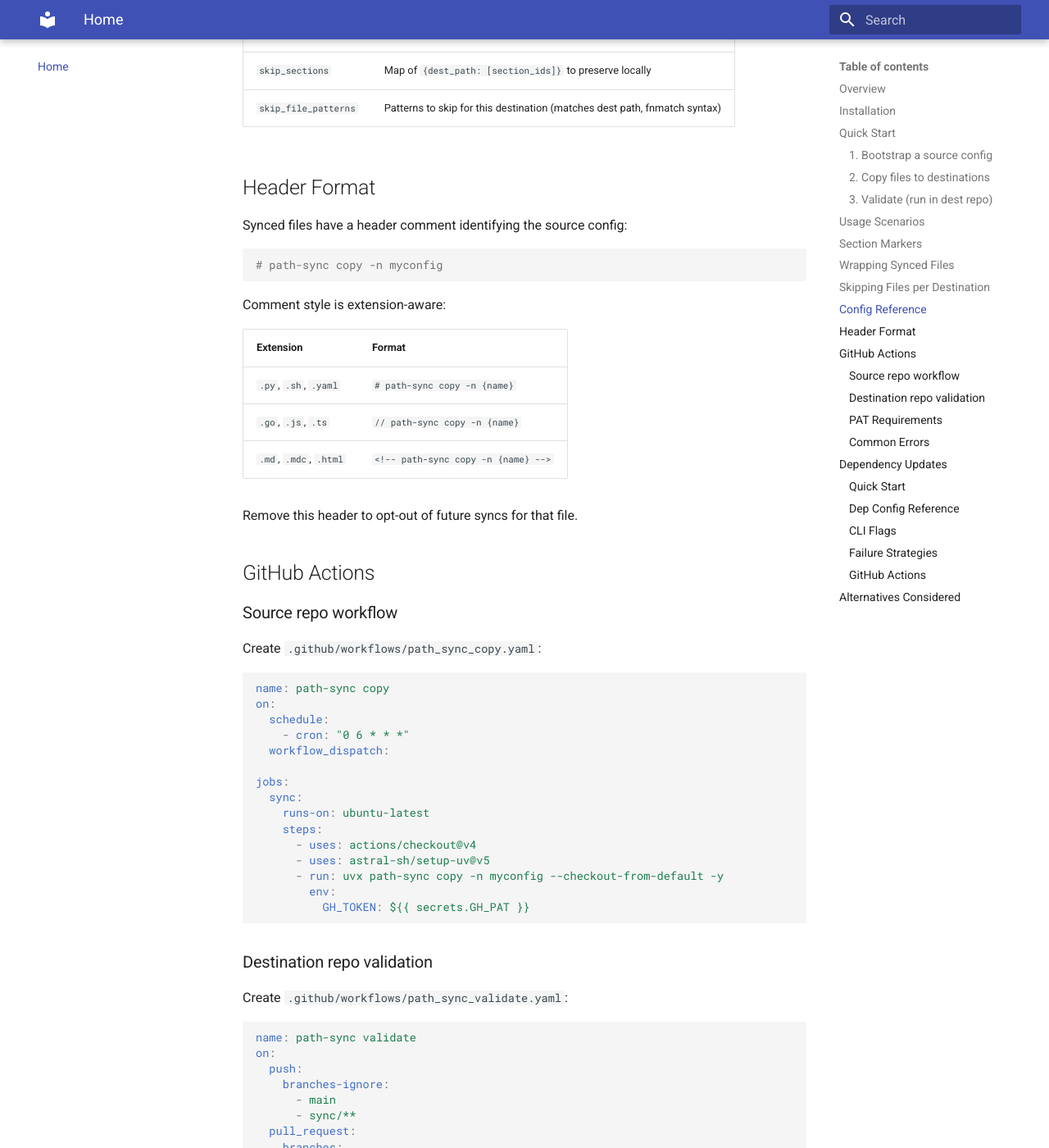
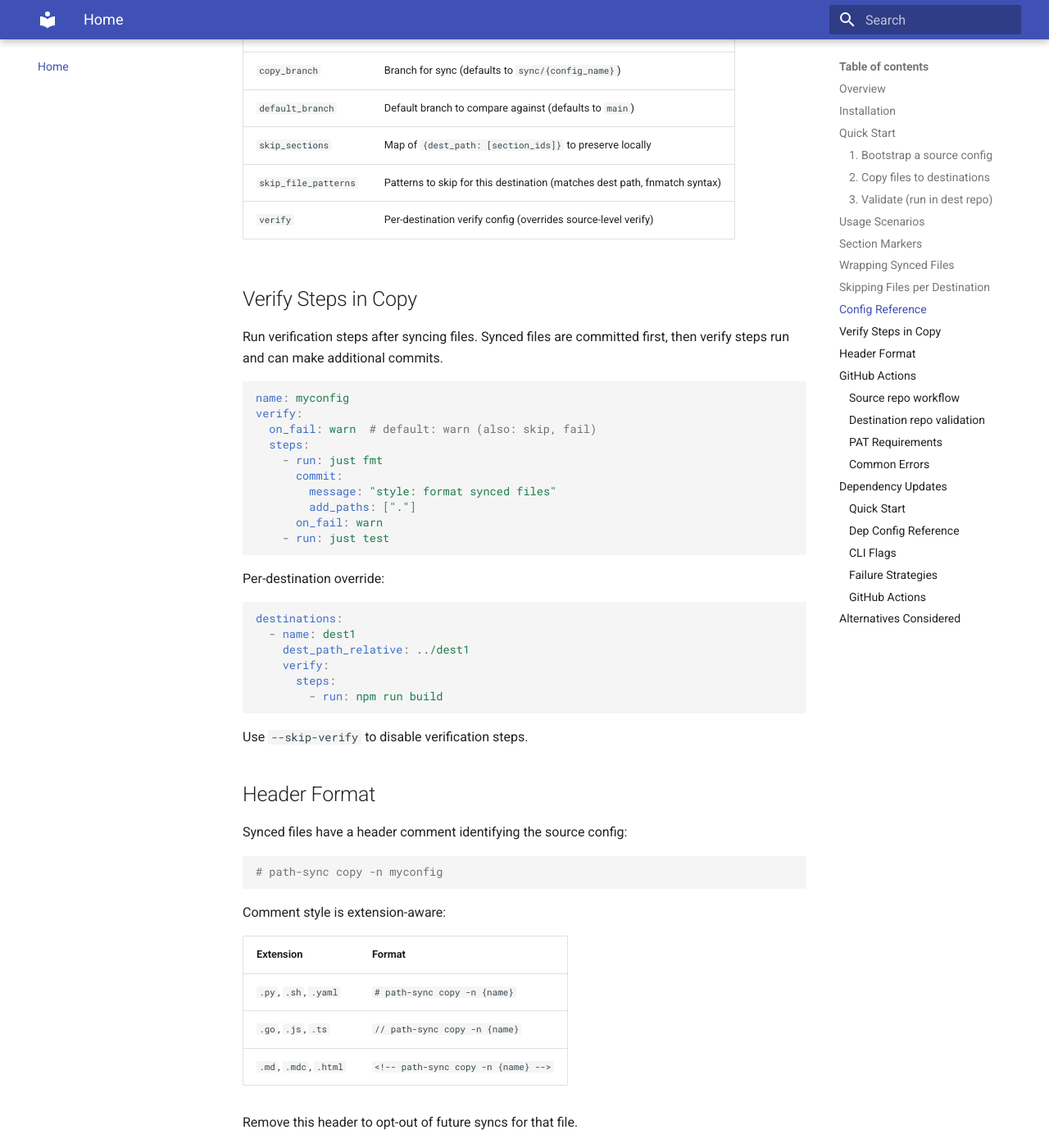
Before and after one commit to EspenAlbert/path-sync, an MkDocs documentation site: the page built from docs/index.md, in a window 1280 px wide and 1400 px high, scrolled down 6094 px. Shown: the whole window at 82% size. Built offline with MkDocs 1.6.1 and Material for MkDocs 9.7.7, drawn with Linux system fonts in a browser that asks for light colours; some of the changed text lies outside the part shown.

Commit message:
chore: regen

````diff
--- a/docs/index.md
+++ b/docs/index.md
@@ -66,6 +66,7 @@ By default, prompts before each git operation. See [Usage Scenarios](#usage-scen
 | `--force-overwrite` | Overwrite files even if header removed (opted out) |
 | `--detailed-exit-code` | Exit 0=no changes, 1=changes, 2=error |
 | `--skip-orphan-cleanup` | Skip deletion of orphaned synced files |
+| `--skip-verify` | Skip verification steps after syncing |
 | `--pr-title` | Override PR title (supports `{name}`, `{dest_name}`) |
 | `--pr-labels` | Comma-separated PR labels |
 | `--pr-reviewers` | Comma-separated PR reviewers |
@@ -208,6 +209,7 @@ destinations:
 | `header_config` | Comment style per extension (has defaults) |
 | `pr_defaults` | PR title, labels, reviewers, assignees |
 | `wrap_synced_files` | Wrap synced files in section markers (default: `false`) |
+| `verify` | Verification steps to run after syncing (see [Verify Steps](#verify-steps-in-copy)) |
 
 **Path options**:
 
@@ -231,6 +233,37 @@ destinations:
 | `default_branch` | Default branch to compare against (defaults to `main`) |
 | `skip_sections` | Map of `{dest_path: [section_ids]}` to preserve locally |
 | `skip_file_patterns` | Patterns to skip for this destination (matches dest path, fnmatch syntax) |
+| `verify` | Per-destination verify config (overrides source-level verify) |
+
+## Verify Steps in Copy
+
+Run verification steps after syncing files. Synced files are committed first, then verify steps run and can make additional commits.
+
+```yaml
+name: myconfig
+verify:
+  on_fail: warn  # default: warn (also: skip, fail)
+  steps:
+    - run: just fmt
+      commit:
+        message: "style: format synced files"
+        add_paths: ["."]
+      on_fail: warn
+    - run: just test
+```
+
+Per-destination override:
+
+```yaml
+destinations:
+  - name: dest1
+    dest_path_relative: ../dest1
+    verify:
+      steps:
+        - run: npm run build
+```
+
+Use `--skip-verify` to disable verification steps.
 
 ## Header Format
 
````
Also changed, not shown: docs/copy/index.md (+1 -1 lines), 1 other file.
